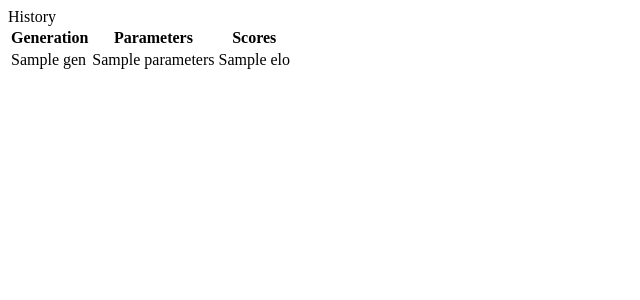
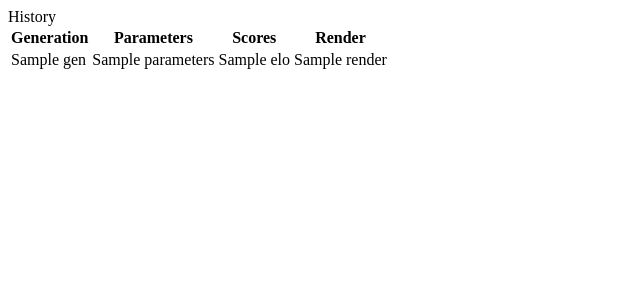
Before and after one commit to techx/hackmit-evolution-chamber, a Flask app: template templates/history.html in a window 1280 px wide. Shown: the top 300 px of the page, without its empty margins (0-640 px from the left). Run offline with Flask 2, Linux system fonts and the light colour scheme; the template is opened without the code that fills it: most values are stand-ins (such as "Sample title", 1, 10 or a date in 2020).

Commit message:
Add render to history

```diff
--- a/server.py
+++ b/server.py
@@ -46,6 +46,8 @@ def history():
     # Show images in v2.
 
     history_of_gens = get_history()
+    for i in history_of_gens:
+        i['render'] = render_individual(i['parameters'])
 
     return render_template('history.html', history_of_gens=history_of_gens)
 
--- a/templates/history.html
+++ b/templates/history.html
@@ -13,12 +13,14 @@
                 <th>Generation</th>
                 <th>Parameters</th>
                 <th>Scores</th>
+                <th>Render</th>
             </tr>
             {% for item in history_of_gens %}
             <tr>
                 <td> {{ item['gen'] }} </td>
                 <td> {{ item['parameters'] }} </td>
                 <td> {{ item['elo'] }} </td>
+                <td> {{ item['render'] }} </td>
             </tr>
             {% endfor %}
     </body>
```
